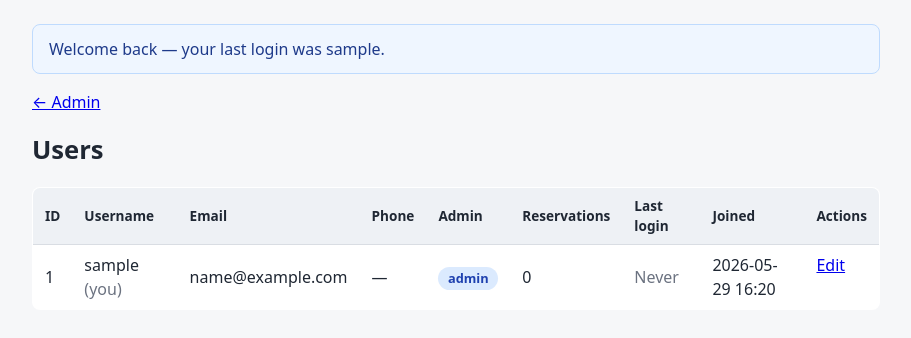
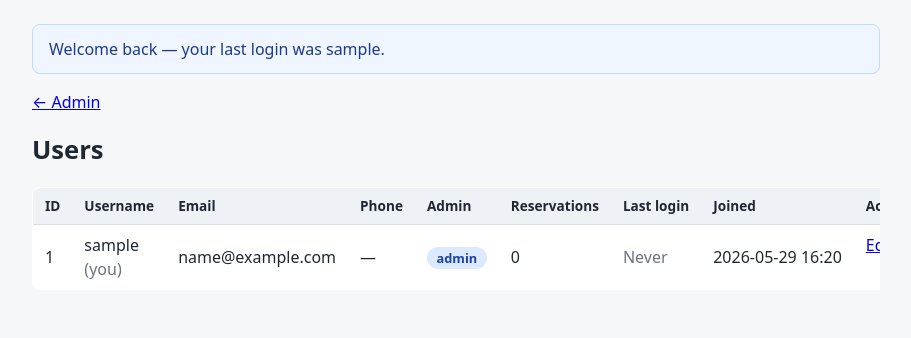
Before and after one commit to sbj-ee/Reservations, a Flask app: page /admin/users in a window 1280 px wide. Shown: the part 53-391 px from the top of the page, without its empty margins (184-1095 px from the left). Run offline with Flask 3, Linux system fonts and the light colour scheme; the visitor is signed in with stand-in values (Sample User, id 1); data comes from the database, SQL or seed files in the repository; data that the repository does not hold is empty.

Commit message:
Keep admin users date columns on one line
Add nowrap to the Last login / Joined columns and wrap the users table in a
horizontally scrollable container so the wider table doesn't overflow the page.

Co-Authored-By: Claude Opus 4.7 <noreply@anthropic.com>

```diff
--- a/app/static/style.css
+++ b/app/static/style.css
@@ -132,6 +132,10 @@ table.reservations th, table.reservations td {
 table.reservations th { background: #eef1f5; font-size: 0.85rem; }
 table.reservations tr:last-child td { border-bottom: none; }
 table.reservations form { margin: 0; }
+table.reservations th.nowrap, table.reservations td.nowrap { white-space: nowrap; }
+
+/* Let wide tables scroll horizontally instead of overflowing the page. */
+.table-scroll { overflow-x: auto; }
 
 ul.flashes {
   list-style: none;
--- a/app/templates/admin/users.html
+++ b/app/templates/admin/users.html
@@ -3,9 +3,10 @@
 {% block content %}
   <p><a href="{{ url_for('admin.dashboard') }}">&larr; Admin</a></p>
   <h1>Users</h1>
+  <div class="table-scroll">
   <table class="reservations">
     <thead>
-      <tr><th>ID</th><th>Username</th><th>Email</th><th>Phone</th><th>Admin</th><th>Reservations</th><th>Last login</th><th>Joined</th><th>Actions</th></tr>
+      <tr><th>ID</th><th>Username</th><th>Email</th><th>Phone</th><th>Admin</th><th>Reservations</th><th class="nowrap">Last login</th><th class="nowrap">Joined</th><th>Actions</th></tr>
     </thead>
     <tbody>
       {% for u in users %}
@@ -16,12 +17,12 @@
           <td>{{ u['phone'] or '—' }}</td>
           <td>{% if u['is_admin'] %}<span class="badge">admin</span>{% else %}&mdash;{% endif %}</td>
           <td>{{ u['reservation_count'] }}</td>
-          <td>
+          <td class="nowrap">
             {% if u['last_login_at'] %}
               <time class="js-utc" datetime="{{ u['last_login_at'].replace(' ', 'T') }}Z">{{ u['last_login_at'] }}</time>
             {% else %}<span class="muted">Never</span>{% endif %}
           </td>
-          <td><time class="js-utc" datetime="{{ u['created_at'].replace(' ', 'T') }}Z">{{ u['created_at'] }}</time></td>
+          <td class="nowrap"><time class="js-utc" datetime="{{ u['created_at'].replace(' ', 'T') }}Z">{{ u['created_at'] }}</time></td>
           <td class="actions">
             <a href="{{ url_for('admin.edit_user', user_id=u['id']) }}">Edit</a>
             {% if u['id'] != g.user['id'] %}
@@ -38,4 +39,5 @@
       {% endfor %}
     </tbody>
   </table>
+  </div>
 {% endblock %}
```
